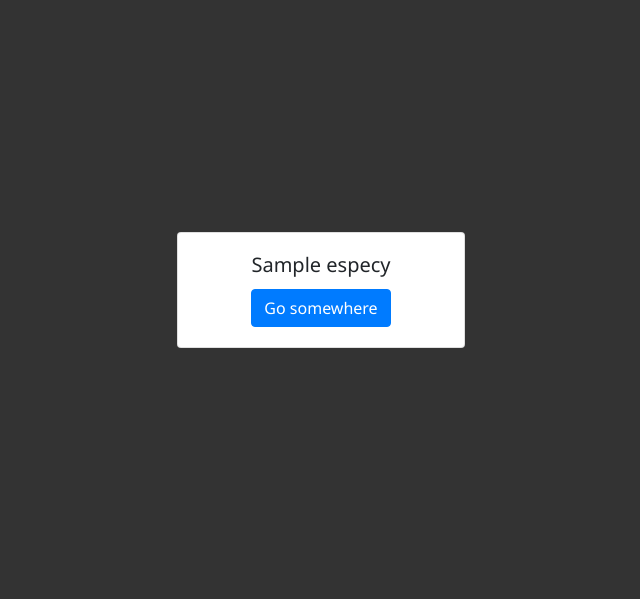
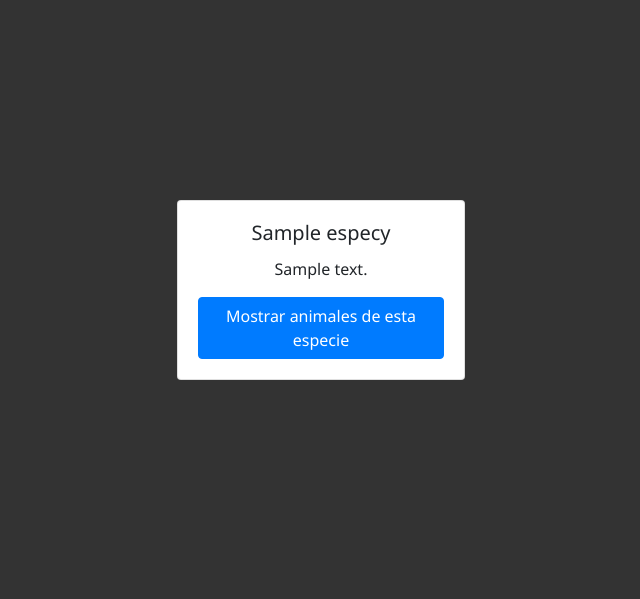
Before and after one commit to bov0/CRUD-Python, a Flask app: page /especies in a window 1280 px wide. Shown: the part 166-765 px from the top of the page, without its empty margins (319-959 px from the left). Run offline with Flask 3, Linux system fonts and the light colour scheme; tables that the repository leaves empty hold one stand-in row (values such as "Sample post"); some libraries are stand-ins or nearby versions.

Commit message:
muestra por especies

```diff
--- a/app.py
+++ b/app.py
@@ -178,6 +178,13 @@ def animalesHabitat(habitat_id):
 
     return render_template('animalesHabitat.html', habitat=habitat, animales=animales_en_habitat)
 
+@app.route('/animalesPorEspecie/<int:especie_id>')
+def animalesPorEspecie(especie_id):
+    especie = Especie.query.get(especie_id)
+    animales_por_especie = especie.animales
+
+    return render_template('animalesPorEspecie.html', especie=especie, animales=animales_por_especie)
+
 
 @app.route('/eliminar/<id>', methods=['GET', 'POST'])
 def eliminar(id):
--- a/templates/especies.html
+++ b/templates/especies.html
@@ -11,7 +11,8 @@
 <div class="card text-center" style="width: 18rem;">
     <div class="card-body">
         <h5 class="card-title">{{ especie.nombre_especie }}</h5>
-        <a href="#" class="btn btn-primary">Go somewhere</a>
+        <p>{{ especie.descripcion }}</p>
+        <a href="{{ url_for('animalesPorEspecie', especie_id=especie.id_especie) }}" class="btn btn-primary">Mostrar animales de esta especie</a>
     </div>
 </div>
 
```
Also changed, not shown: templates/animalesPorEspecie.html (added, +26 -0 lines).
